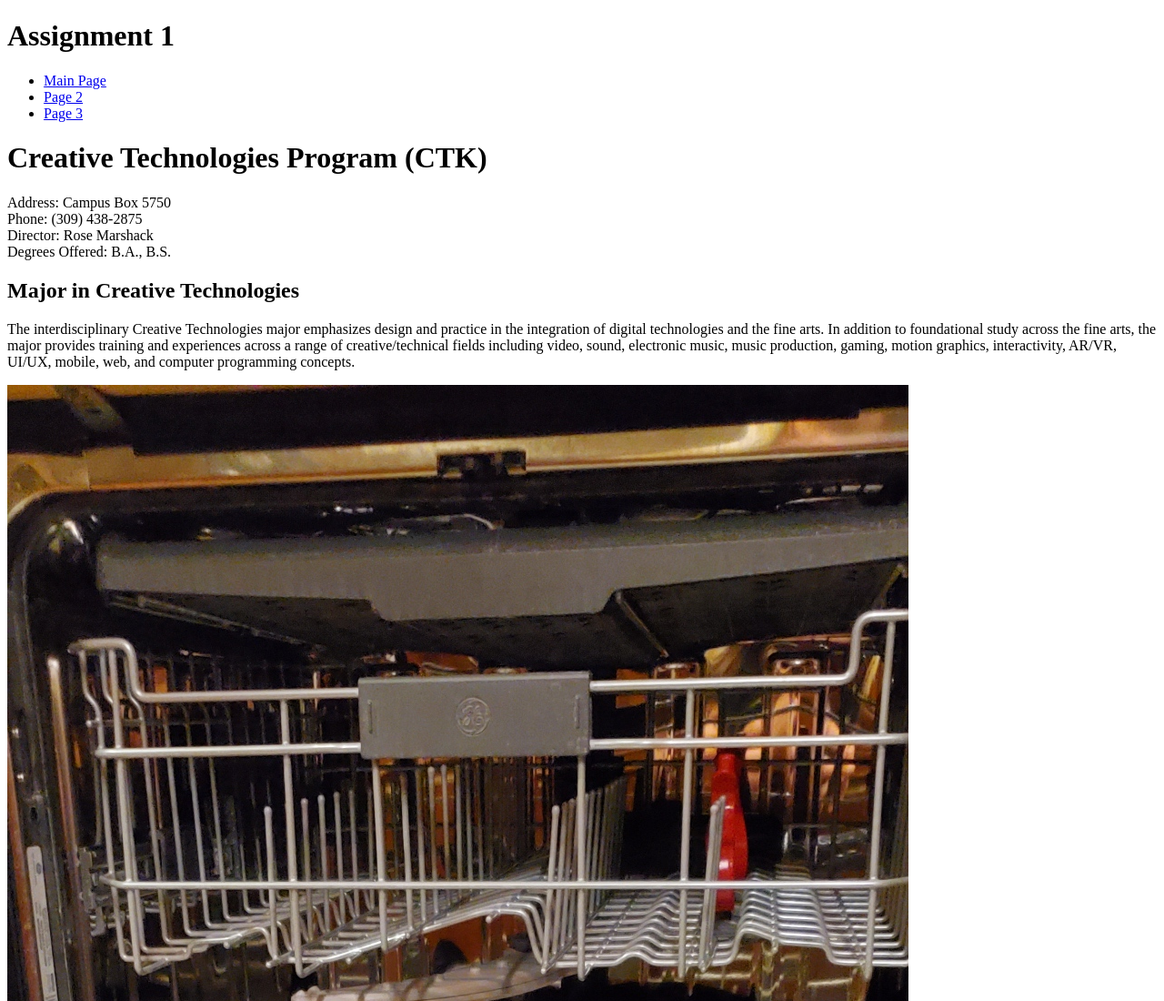
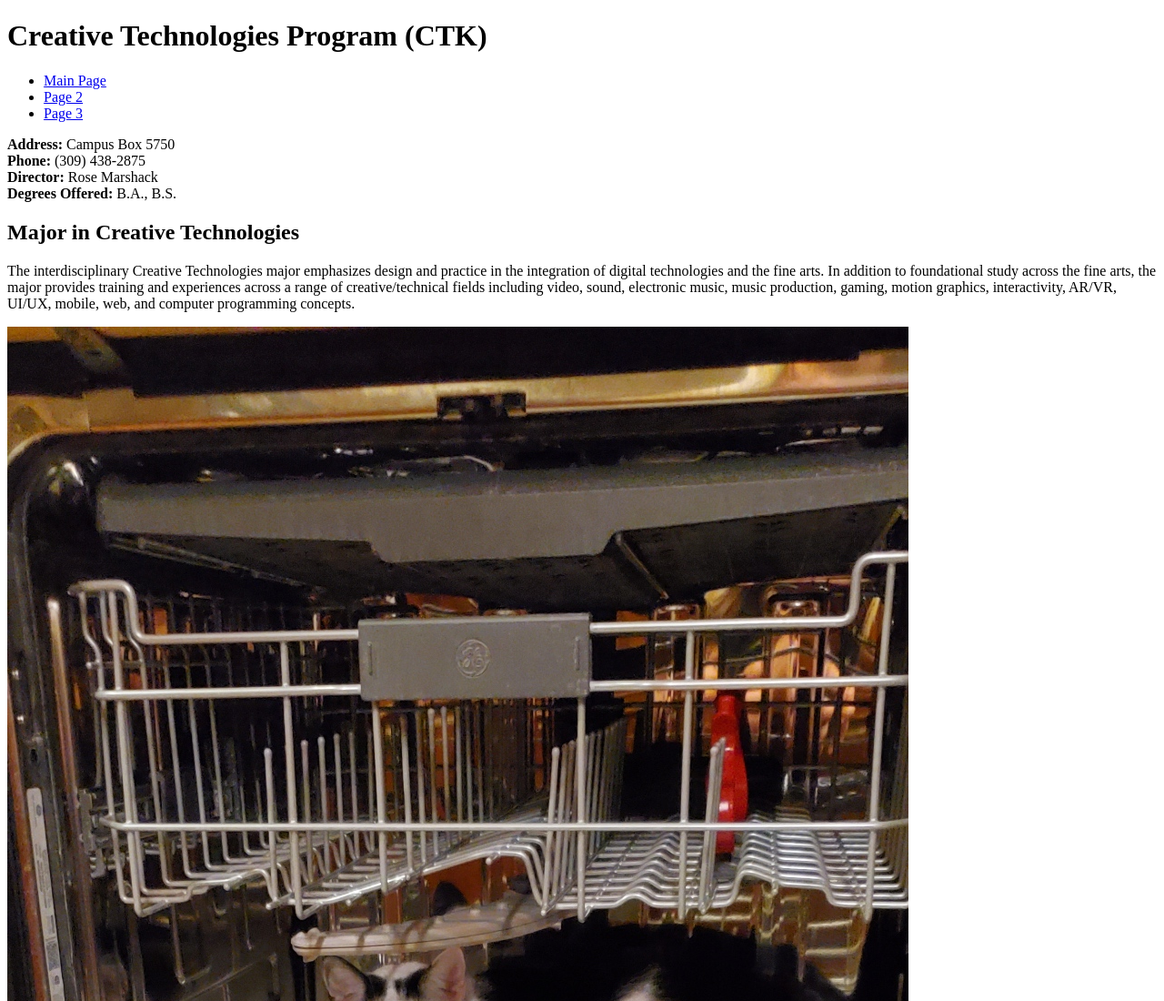
Before and after one commit to Ty13two/CTK301, a plain HTML site: page Assignment1/Assignment1.html in a window 1280 px wide. Shown: the top 1100 px of the page at 91% size. Drawn offline with Linux system fonts and the light colour scheme.

Commit message:
Add files via upload

```diff
--- a/Assignment1/Assignment1.html
+++ b/Assignment1/Assignment1.html
@@ -5,15 +5,14 @@
     <title>Main Page</title>
   </head>
   <body>
-    <h1>Assignment 1</h1>
+    <h1>Creative Technologies Program (CTK)</h1>
     <ul>
       <li><a href="Assignment1.html">Main Page</a></li>
       <li><a href="Page2.html">Page 2</a></li>
       <li><a href="Page3.html">Page 3</a></li>
     </ul>
-    <h1>Creative Technologies Program (CTK)</h1>
 
-    <p>Address: Campus Box 5750 <br>Phone: (309) 438-2875 <br>Director: Rose Marshack <br>Degrees Offered: B.A., B.S.</p>
+    <p><b>Address:</b> Campus Box 5750 <br><b>Phone:</b> (309) 438-2875 <br><b>Director:</b> Rose Marshack <br><b>Degrees Offered:</b> B.A., B.S.</p>
 
     <h2>Major in Creative Technologies</h2>
 
```
